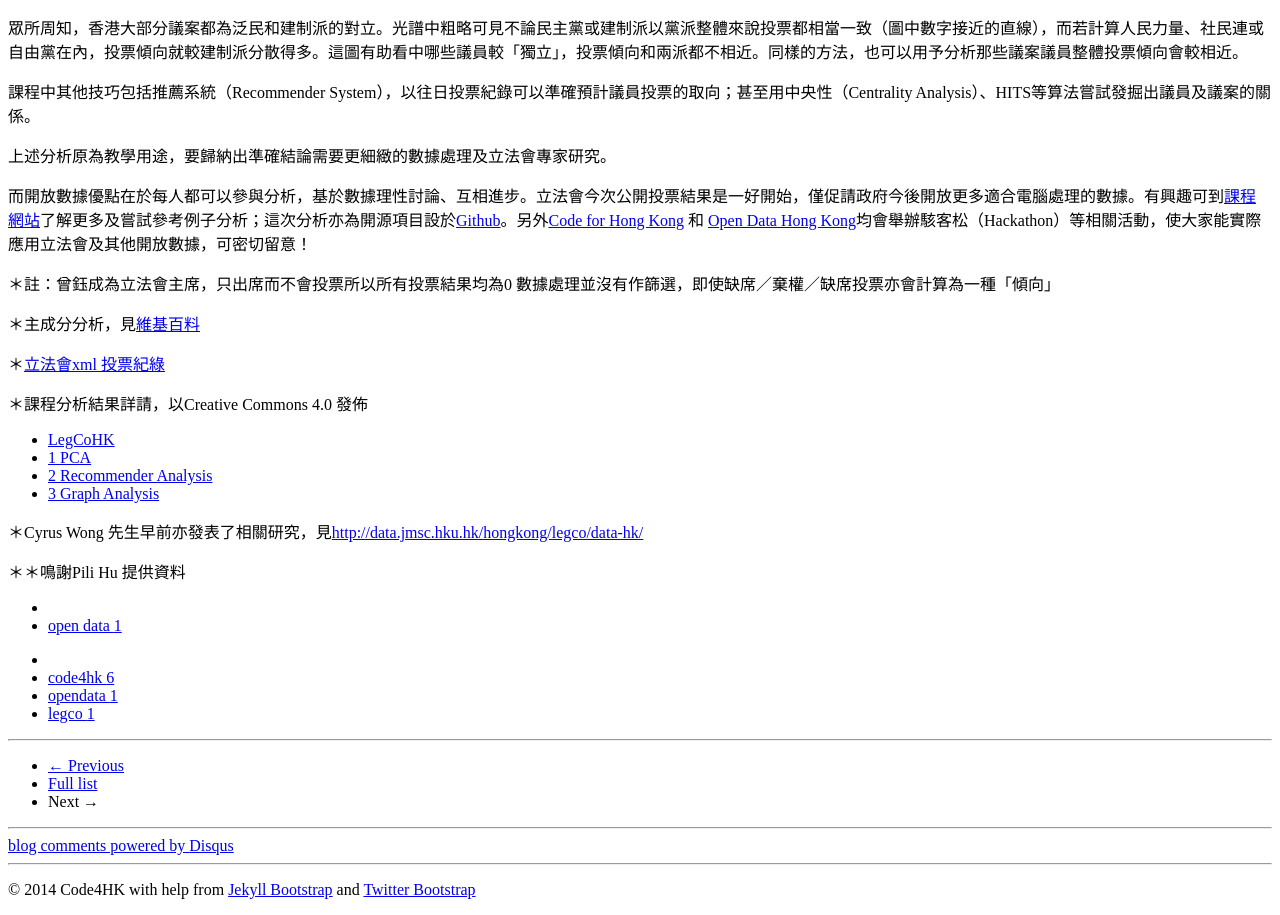
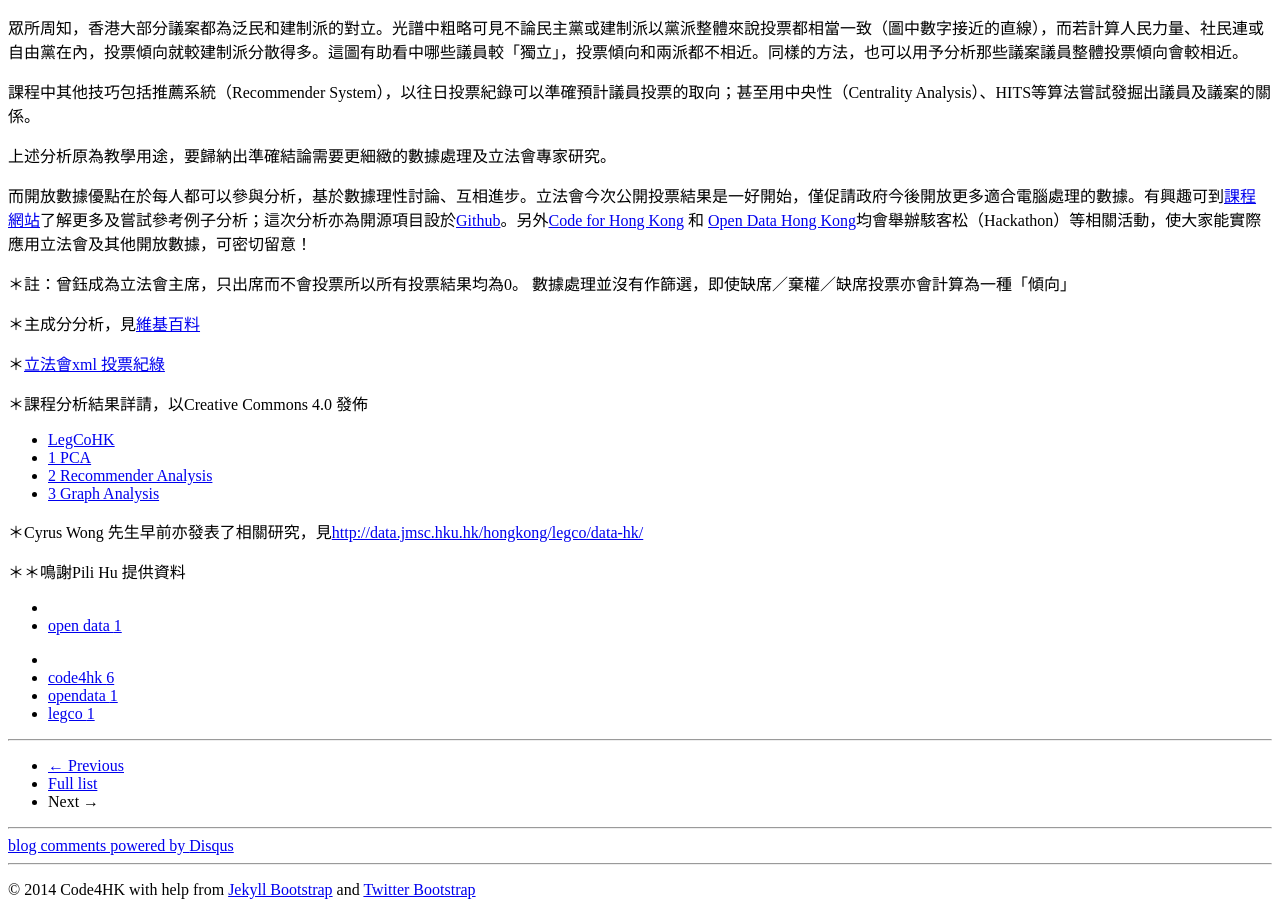
Before and after one commit to code4hk/code4hk.github.io, a Jekyll site: the page built from _posts/2014-04-26-legco-votes-analysis.md, in a window 1280 px wide. Shown: the part 878-1793 px from the top of the page. Built offline with Jekyll 4.4.1, drawn with Linux system fonts in a browser that asks for light colours; Markdown is read by kramdown in place of the engine named in the settings; comment, search, counter and statistics services are not loaded.

```diff
--- a/_posts/2014-04-26-legco-votes-analysis.md
+++ b/_posts/2014-04-26-legco-votes-analysis.md
@@ -30,7 +30,7 @@ tags : [code4hk, opendata, legco]
 
 而開放數據優點在於每人都可以參與分析，基於數據理性討論、互相進步。立法會今次公開投票結果是一好開始，僅促請政府今後開放更多適合電腦處理的數據。有興趣可到[課程網站](https://course.ie.cuhk.edu.hk/~engg4030/tutorial/)了解更多及嘗試參考例子分析；這次分析亦為開源項目設於[Github](http://nbviewer.ipython.org/urls/raw.githubusercontent.com/hupili/legcohk/master/LegCoHK.ipynb)。另外[Code for Hong Kong](https://www.facebook.com/groups/code4hk/) 和 [Open Data Hong Kong](http://odhk.github.io/)均會舉辦駭客松（Hackathon）等相關活動，使大家能實際應用立法會及其他開放數據，可密切留意！
 
-＊註：曾鈺成為立法會主席，只出席而不會投票所以所有投票結果均為0
+＊註：曾鈺成為立法會主席，只出席而不會投票所以所有投票結果均為0。
 數據處理並沒有作篩選，即使缺席／棄權／缺席投票亦會計算為一種「傾向」
 
 ＊主成分分析，見[維基百料](http://zh.wikipedia.org/zh-hk/%E4%B8%BB%E6%88%90%E5%88%86%E5%88%86%E6%9E%90)
```
